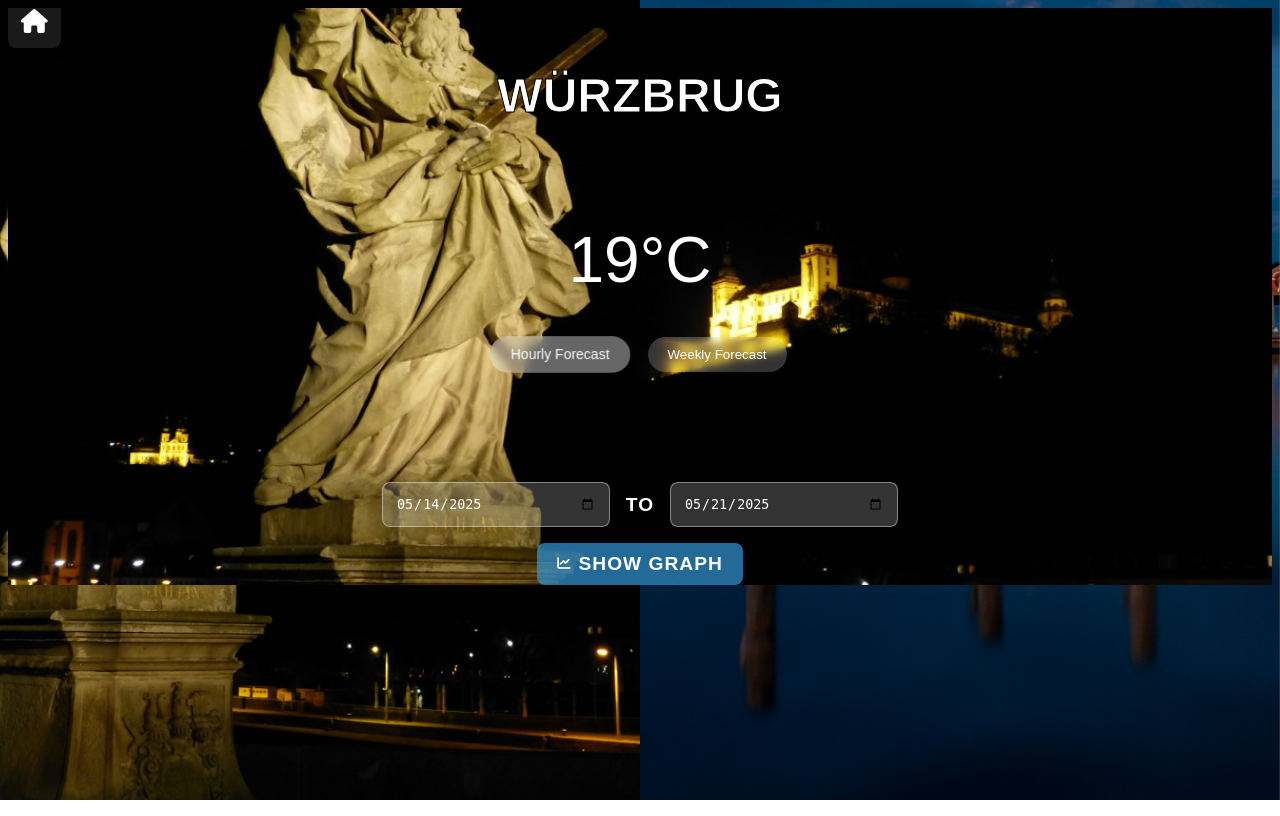
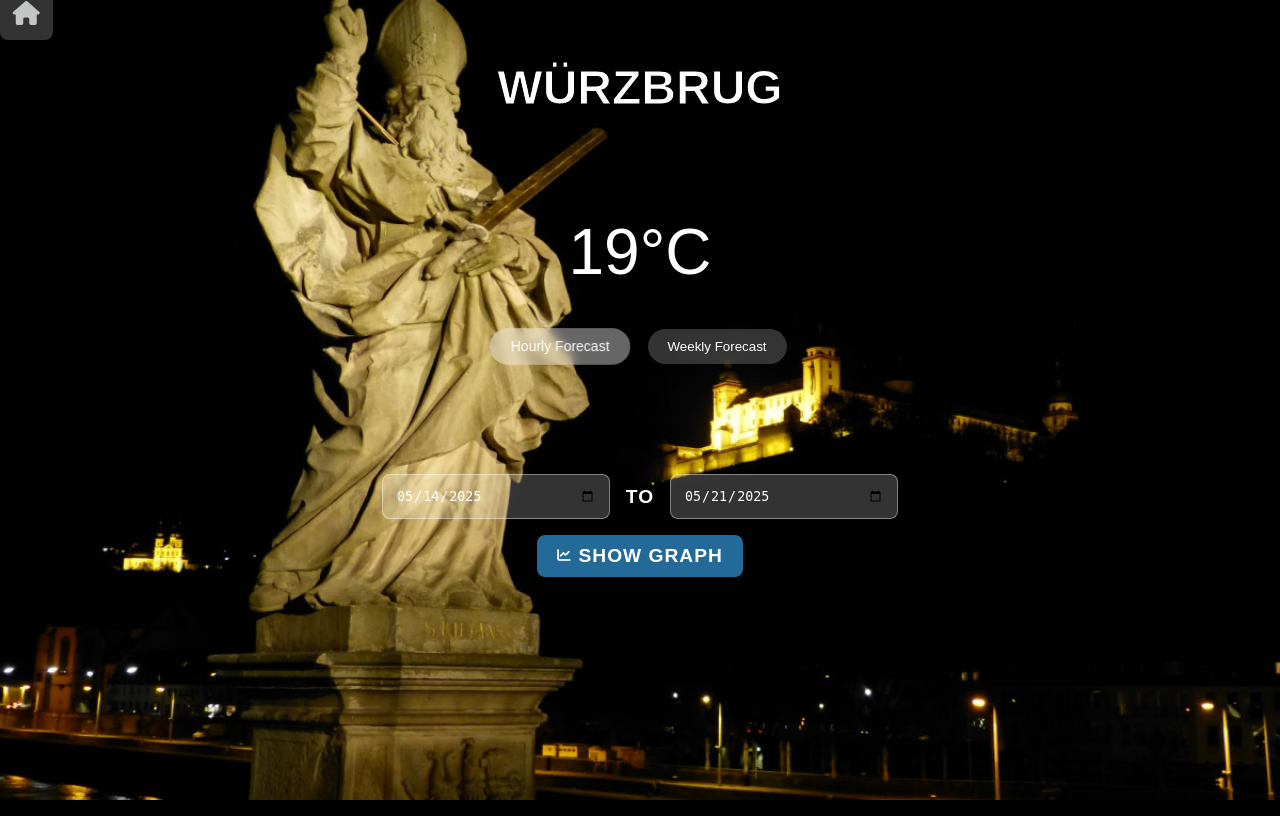
Before and after one commit to ig7oo/ErasmusWeatherApp, a PHP site: page /frontend/sites/wurzburg.html in a window 1280 px wide. Run offline with PHP 8.4, Linux system fonts and the light colour scheme.

Commit message:
fixed div

```diff
--- a/frontend/sites/mariehamn.html
+++ b/frontend/sites/mariehamn.html
@@ -11,8 +11,7 @@
     <script src="https://cdn.jsdelivr.net/npm/chart.js"></script>
   </head>
   <body>
-    <div class="container">
-        <div class="mariehamn-bg">
+    <div class="container mariehamn-bg">
         <header>
             <a href="wurzhamn.html" class="home-icon">
                 <i class="fas fa-home"></i>
@@ -69,6 +68,5 @@
 
         <script src="../js/mariehamn.js"></script>
     </div>
-    </div>
   </body>
 </html>
--- a/frontend/sites/wurzburg.html
+++ b/frontend/sites/wurzburg.html
@@ -11,8 +11,7 @@
   </head>
 
 <body>
-    <div class="container">
-        <div class="wurzburg-bg">
+    <div class="container wurzburg-bg">
             <header>
                 <a href="wurzhamn.html" class="home-icon">
                     <i class="fas fa-home"></i>
--- a/frontend/style.css
+++ b/frontend/style.css
@@ -1,3 +1,11 @@
+body {
+    margin: 0;
+    padding: 0;
+    font-family: 'Arial', sans-serif;
+    min-height: 100vh;
+    overflow-x: hidden;
+}
+
 .container {
     margin: 0;
     padding: 0;
@@ -33,7 +41,7 @@
     z-index: -1;
 }
 
-.container.style*="background"] {
+.container[style*="background"] {
     background-size: cover !important;
     background-position: center !important;
     background-repeat: no-repeat !important;
```
